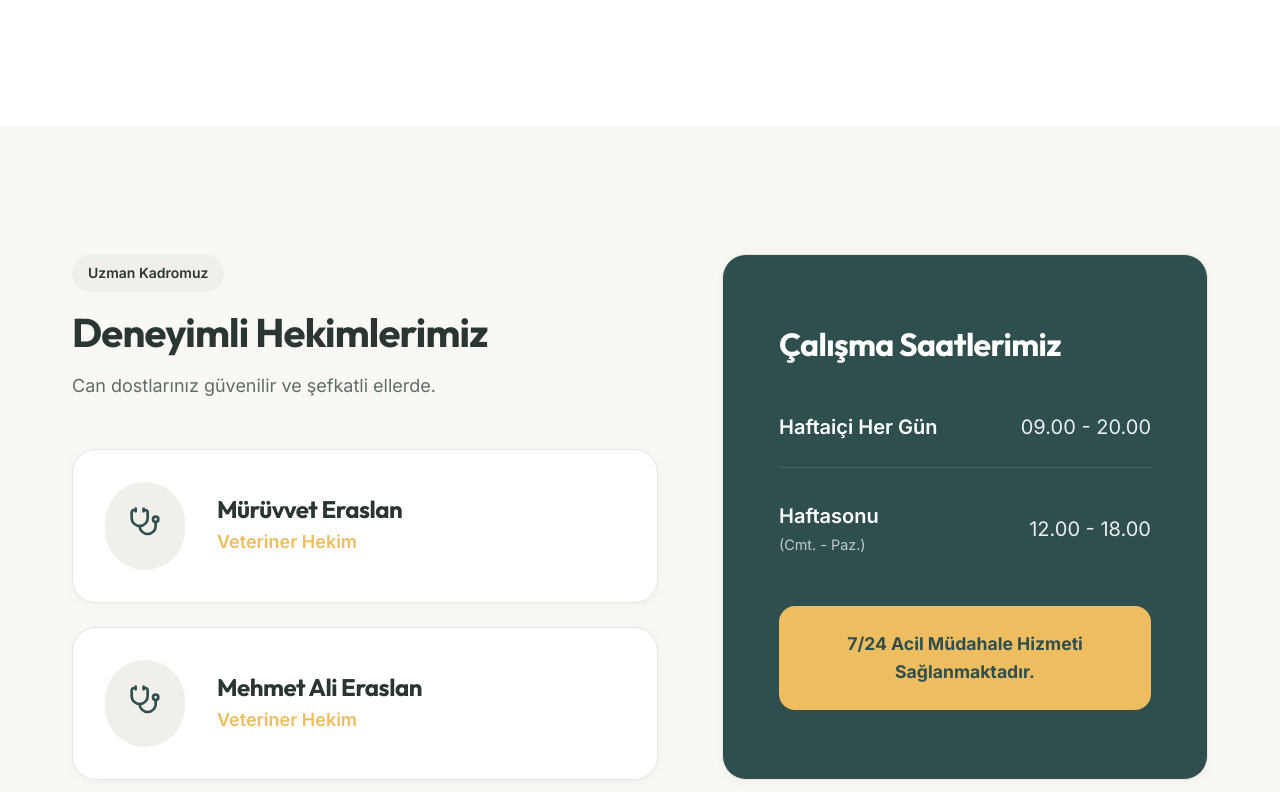
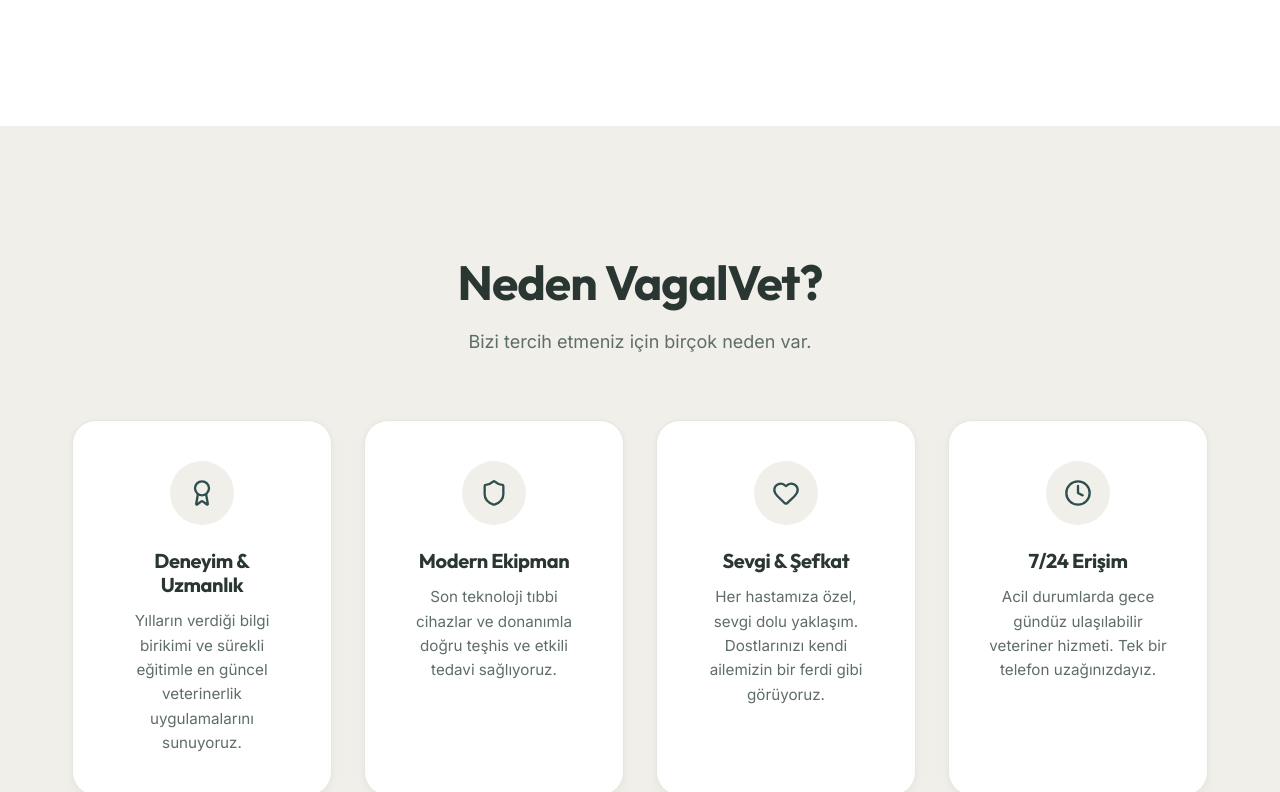
Before and after one commit to ShotsMan2/VagalVet, a React (Vite) app: page / in a window 1280 px wide. Shown: the part 2851-3643 px from the top of the page. Built offline with nearby package versions, Linux system fonts and the light colour scheme.

Commit message:
fix: resolve general website bugs and UI issues

```diff
--- a/src/pages/Home.jsx
+++ b/src/pages/Home.jsx
@@ -3,7 +3,7 @@
 import {
   Activity, ShieldPlus, Dna, Syringe, ChevronRight, Phone,
   Clock, Mail, MapPin, Stethoscope, Scissors, ShoppingBag, Truck, HeartPulse,
-  ArrowRight
+  ArrowRight, Award, Heart, Shield
 } from 'lucide-react';
 
 const Home = () => {
@@ -22,6 +22,13 @@
     { id: 6, title: 'Evde Sağlık', icon: <Truck size={28} color="var(--color-secondary)" />, desc: 'Gezici sağlık ve evde bakım hizmeti' },
     { id: 7, title: 'Pet Kuaför', icon: <Scissors size={28} color="var(--color-secondary)" />, desc: 'Profesyonel pet kuaför hizmetleri' },
     { id: 8, title: 'Pet Shop', icon: <ShoppingBag size={28} color="var(--color-secondary)" />, desc: 'Besleme ve danışmanlık hizmetleri' },
+  ];
+
+  const values = [
+    { icon: <Award size={28} color="var(--color-secondary)" />, title: 'Deneyim & Uzmanlık', desc: 'Yılların verdiği bilgi birikimi ve sürekli eğitimle en güncel veterinerlik uygulamalarını sunuyoruz.' },
+    { icon: <Shield size={28} color="var(--color-secondary)" />, title: 'Modern Ekipman', desc: 'Son teknoloji tıbbi cihazlar ve donanımla doğru teşhis ve etkili tedavi sağlıyoruz.' },
+    { icon: <Heart size={28} color="var(--color-secondary)" />, title: 'Sevgi & Şefkat', desc: 'Her hastamıza özel, sevgi dolu yaklaşım. Dostlarınızı kendi ailemizin bir ferdi gibi görüyoruz.' },
+    { icon: <Clock size={28} color="var(--color-secondary)" />, title: '7/24 Erişim', desc: 'Acil durumlarda gece gündüz ulaşılabilir veteriner hizmeti. Tek bir telefon uzağınızdayız.' },
   ];
 
   return (
@@ -148,6 +155,36 @@
           </div>
           <div style={{ textAlign: 'center', marginTop: '3rem' }}>
             <Link to="/hizmetler" className="btn btn-outline" style={{ textDecoration: 'none' }}>Tüm Hizmetlerimizi Gör</Link>
+          </div>
+        </div>
+      </section>
+
+      {/* Neden VagalVet */}
+      <section style={{ padding: '8rem 0', backgroundColor: 'var(--bg-soft)' }}>
+        <div className="container">
+          <div style={{ textAlign: 'center', marginBottom: '4rem' }}>
+            <h2 style={{ fontSize: '3rem', color: 'var(--text-main)', marginBottom: '1rem' }}>Neden VagalVet?</h2>
+            <p style={{ color: 'var(--text-muted)', fontSize: '1.125rem', maxWidth: '550px', margin: '0 auto' }}>
+              Bizi tercih etmeniz için birçok neden var.
+            </p>
+          </div>
+
+          <div style={{ display: 'grid', gridTemplateColumns: 'repeat(auto-fit, minmax(250px, 1fr))', gap: '2rem' }}>
+            {values.map((v, i) => (
+              <div key={i} className="surface-card" style={{ padding: '2.5rem', textAlign: 'center' }}>
+                <div style={{
+                  width: '64px', height: '64px',
+                  backgroundColor: 'var(--bg-soft)',
+                  borderRadius: '50%',
+                  display: 'flex', alignItems: 'center', justifyContent: 'center',
+                  margin: '0 auto 1.5rem'
+                }}>
+                  {v.icon}
+                </div>
+                <h3 style={{ fontSize: '1.25rem', marginBottom: '0.75rem', color: 'var(--text-main)' }}>{v.title}</h3>
+                <p style={{ color: 'var(--text-muted)', fontSize: '0.95rem', lineHeight: 1.6 }}>{v.desc}</p>
+              </div>
+            ))}
           </div>
         </div>
       </section>
```
